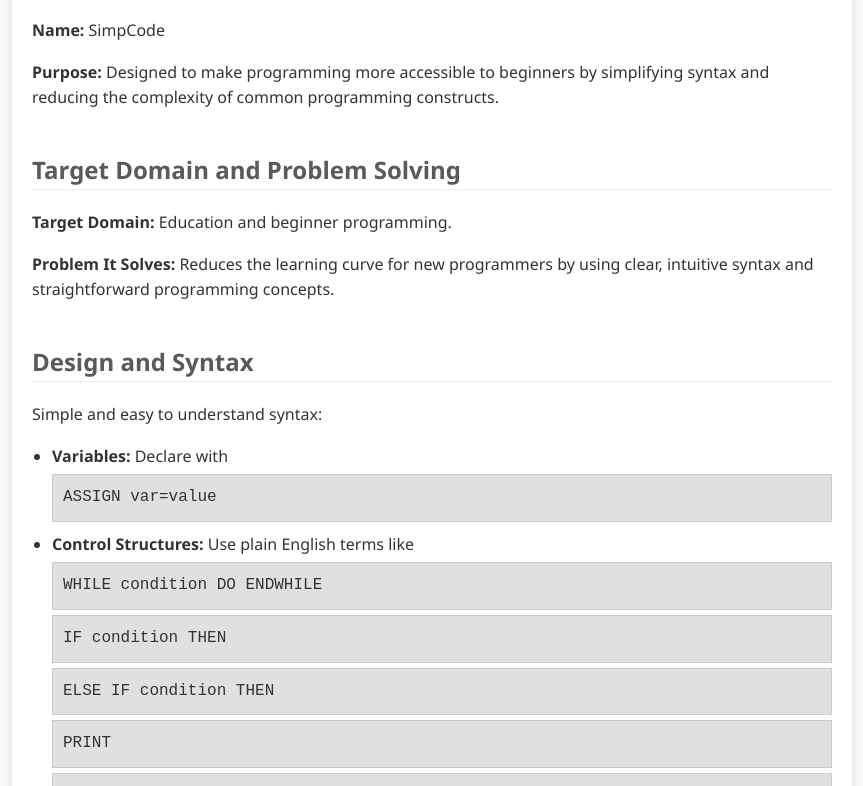
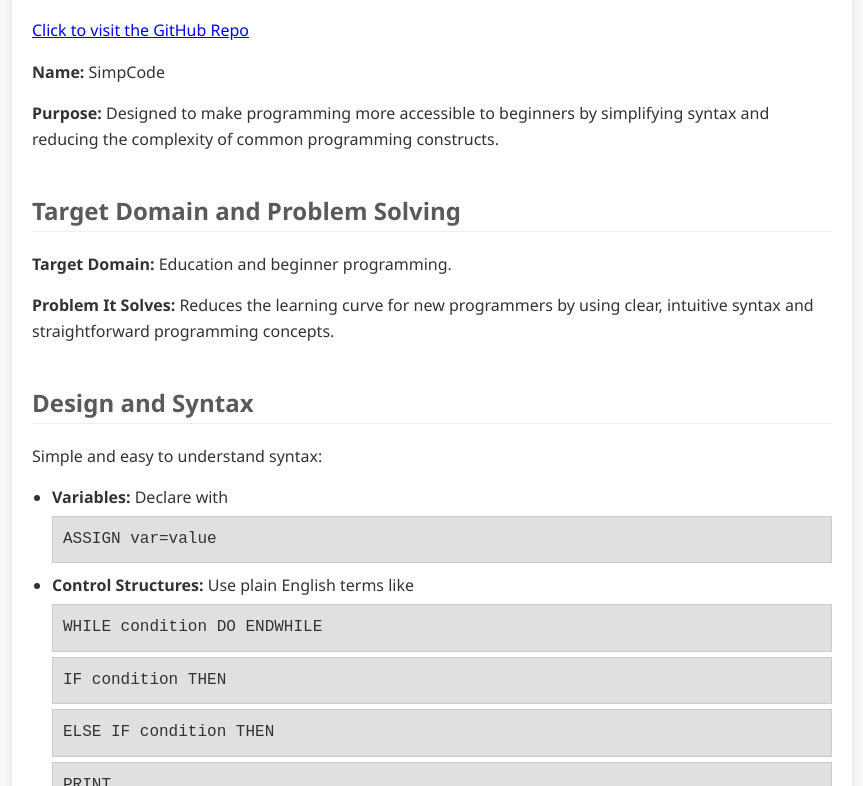
Before and after one commit to JM-2023/SimpCode, a plain HTML site: page index.html in a window 1280 px wide. Shown: the part 108-894 px from the top of the page, without its empty margins (208-1071 px from the left). Drawn offline with Linux system fonts and the light colour scheme.

Commit message:
Add files via upload

```diff
--- a/index.html
+++ b/index.html
@@ -51,6 +51,7 @@
 <body>
     <div class="container">
         <h1>Welcome to SimpCode</h1>
+        <a href="https://github.com/JM-2023/SimpCode" class="github-link" target="_blank">Click to visit the GitHub Repo</a>
         <p><strong>Name:</strong> SimpCode</p>
         <p><strong>Purpose:</strong> Designed to make programming more accessible to beginners by simplifying syntax and reducing the complexity of common programming constructs.</p>
 
```
